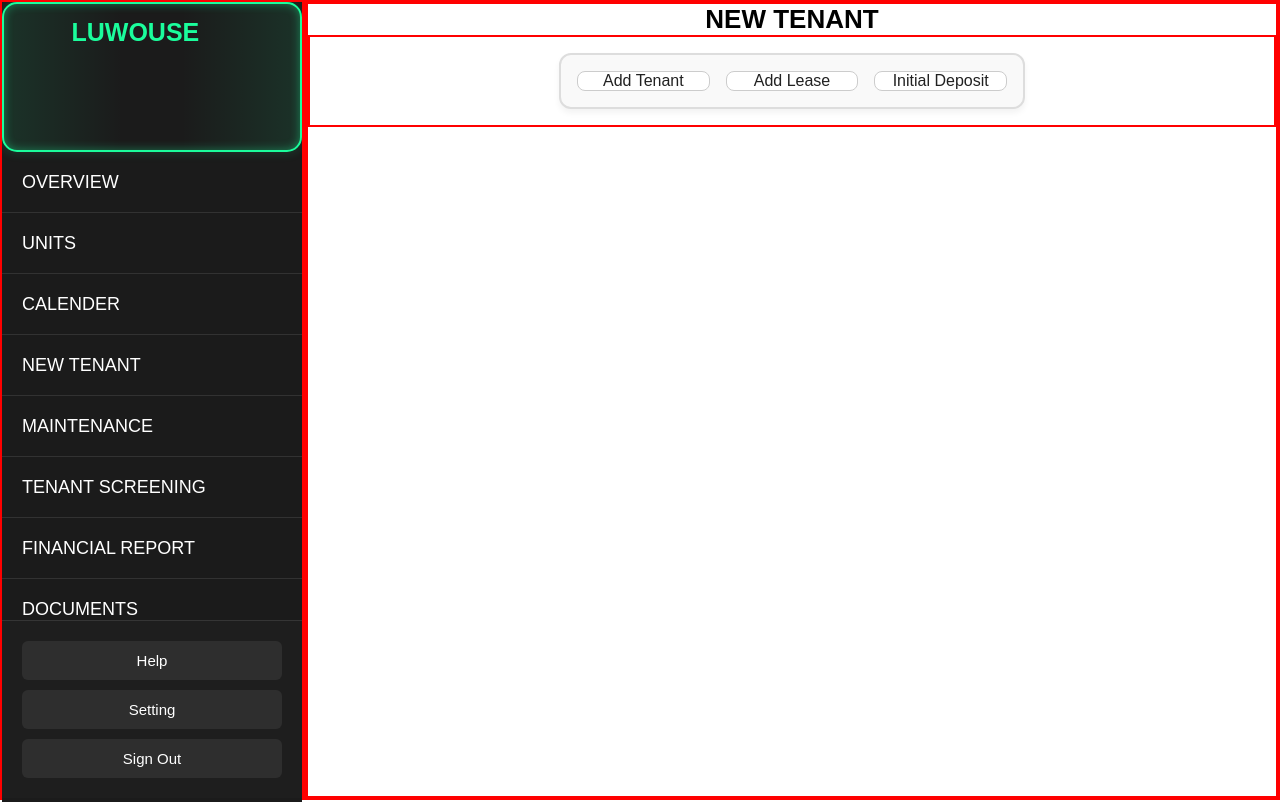
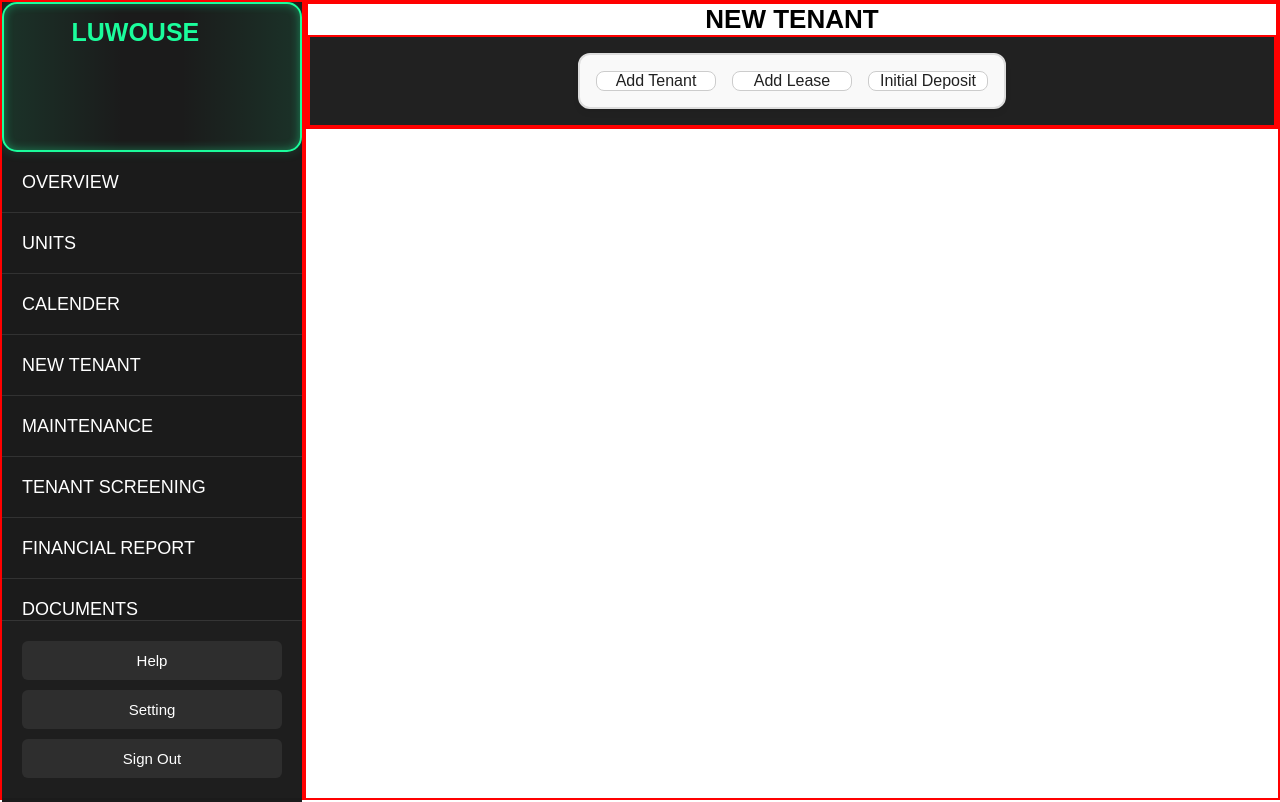
Before and after one commit to Correa95/Property-Management-System, a React (Vite) app in the folder client-side/: page /newTenant in a window 1280 px wide. Built offline with nearby package versions, Linux system fonts and the light colour scheme.

Commit message:
working on the new tenanat form

```diff
--- a/client-side/src/Components/NavigationButton.css
+++ b/client-side/src/Components/NavigationButton.css
@@ -4,7 +4,8 @@
   align-items: center;
   padding: 16px;
   gap: 23px;
-  width: 100%;
+  /* width: 100%; */
+  background-color: #212121;
 }
 
 .NavigationButton {
@@ -13,7 +14,8 @@
   justify-content: center;
   align-items: center;
   gap: 16px;
-  width: 50%;
+  /* width: 50%; */
+  /* height: 50%; */
   /* max-width: 600px; */
   padding: 16px;
   background-color: #f9f9f9;
--- a/client-side/src/Components/NewTenant.css
+++ b/client-side/src/Components/NewTenant.css
@@ -1,7 +1,7 @@
 .newTenantContainer {
   border: 2px solid red;
-  width: 100%;
-  height: 100%;
+  /* width: 100%;
+  height: 100%; */
   display: flex;
   flex-direction: column;
   align-items: center;
```
